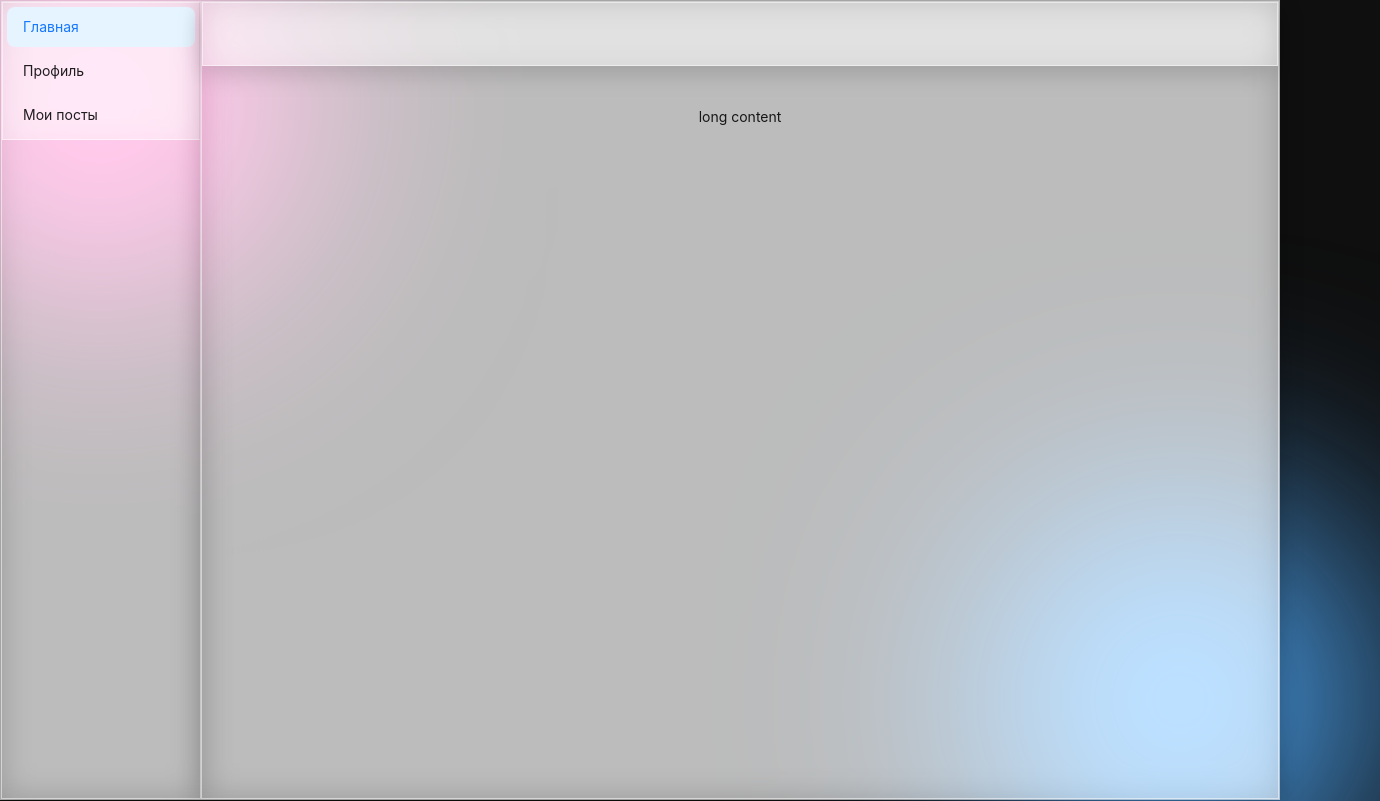
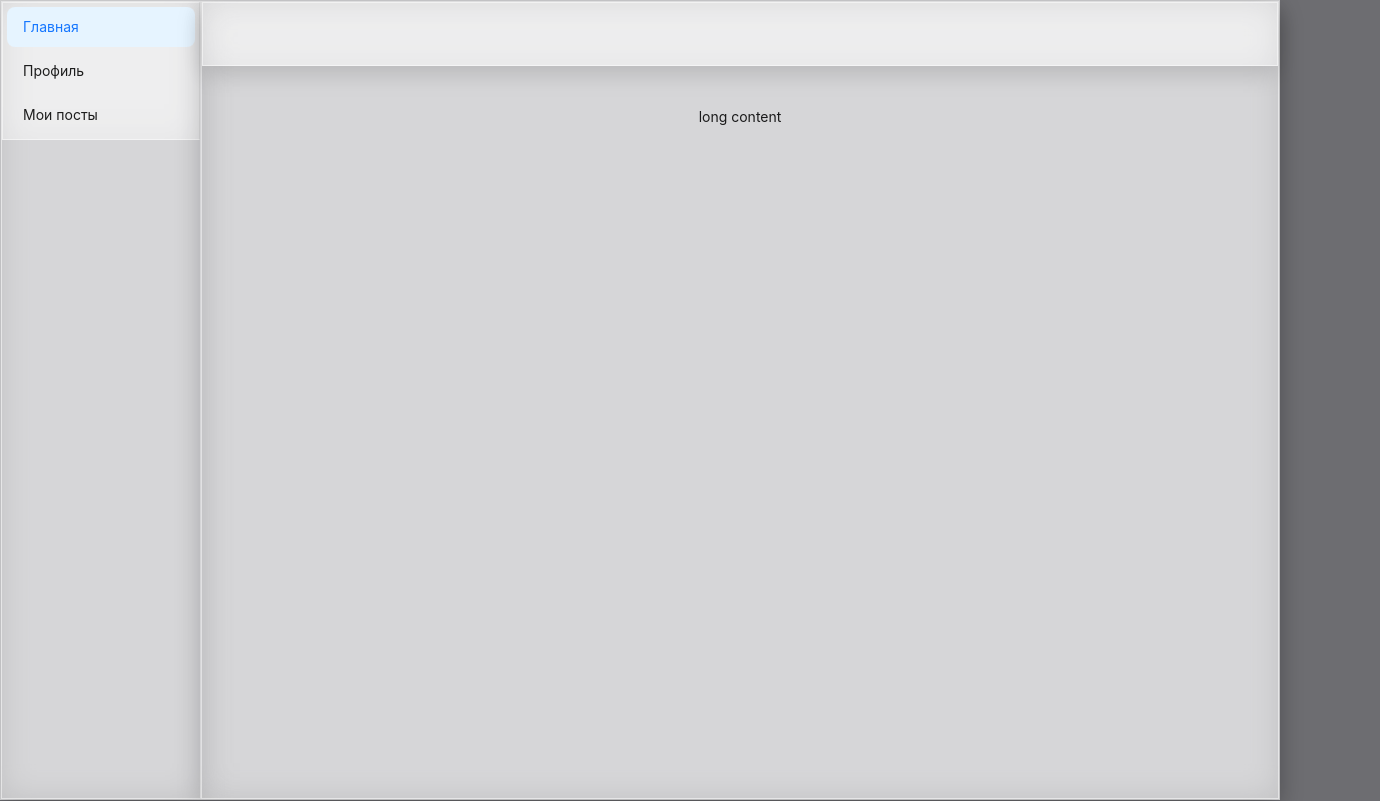
Before and after one commit to mam1nmodnik/my-next-app, a Next.js app: page / in a window 1280 px wide. Shown: the top 801 px of the page, 1380 px wide, since content can reach past the window. Built offline with nearby package versions, Linux system fonts and the light colour scheme.

Commit message:
feat | new color app

```diff
--- a/src/app/globals.css
+++ b/src/app/globals.css
@@ -1,59 +1,48 @@
 @import "tailwindcss";
 
 :root {
-  --background: #ffffff;
-  --foreground: #171717;
+  --gray-rabbit: #6D6D71;   /* Серый кролик */
+  --beige-gray: #E3E3DB;    /* Мягкий серо-бежевый */
+  --magic-black: #373A3E;   /* Магический чёрный */
 }
 
 @media (prefers-color-scheme: dark) {
   :root {
-    --background: #fefefe;
-    --foreground: #ffffff;
-  }
+  --gray-rabbit: #6D6D71;   /* Серый кролик */
+  --beige-gray: #E3E3DB;    /* Мягкий серо-бежевый */
+  --magic-black: #373A3E;   /* Магический чёрный */
+}
 }
 
 /* body {
   background: var(--background);
   color: var(--foreground);
 } */
+.gray-rabbit{
+  color: #6D6D71;
+}
+
+.magic-black{
+  color: #373A3E;
+}
+.beige-gray{
+  color: #E3E3DB;
+}
+.bg-gray-rabbit{
+  background-color: #6D6D71;
+}
+.bg-magic-black{
+  background-color: #373A3E;
+}
+.bg-beige-gray{
+  background-color: #E3E3DB;
+}
 body {
-  background: #0f0f0f;
+  background: var(--gray-rabbit);
   min-height: 100vh;
   overflow: hidden;
   font-family: Arial, Helvetica, sans-serif;
-  color: var(--background);
-}
-
-body::before, body::after {
-  content: "";
-  position: absolute;
-  width: 400px;
-  height: 400px;
-  border-radius: 50%;
-  filter: blur(120px);
-  z-index: -1;
-}
-
-body::before {
-  background: #ff6ec7;
-  top: -100px;
-  left: -100px;
-}
-
-body::after {
-  background: #4facfe;
-  bottom: -100px;
-  right: -100px;
-}
-@keyframes gradient-move {
-  0% { background-position: 0% 50%; }
-  50% { background-position: 100% 50%; }
-  100% { background-position: 0% 50%; }
-}
-
-.animate-gradient {
-  background-size: 200% 200%;
-  animation: gradient-move 5s ease infinite;
+  color: var(--magic-black);
 }
 
 /* 🌫 Базовый стеклянный блок */
```
